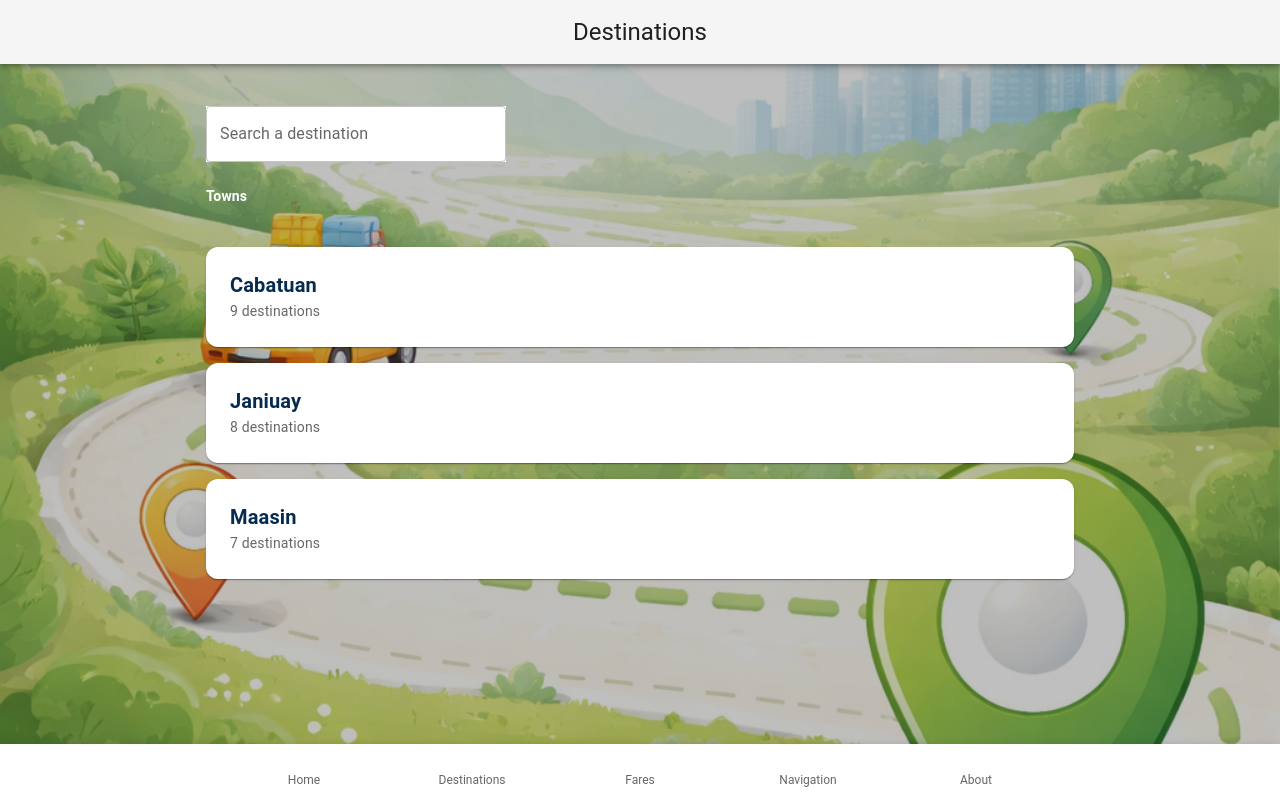
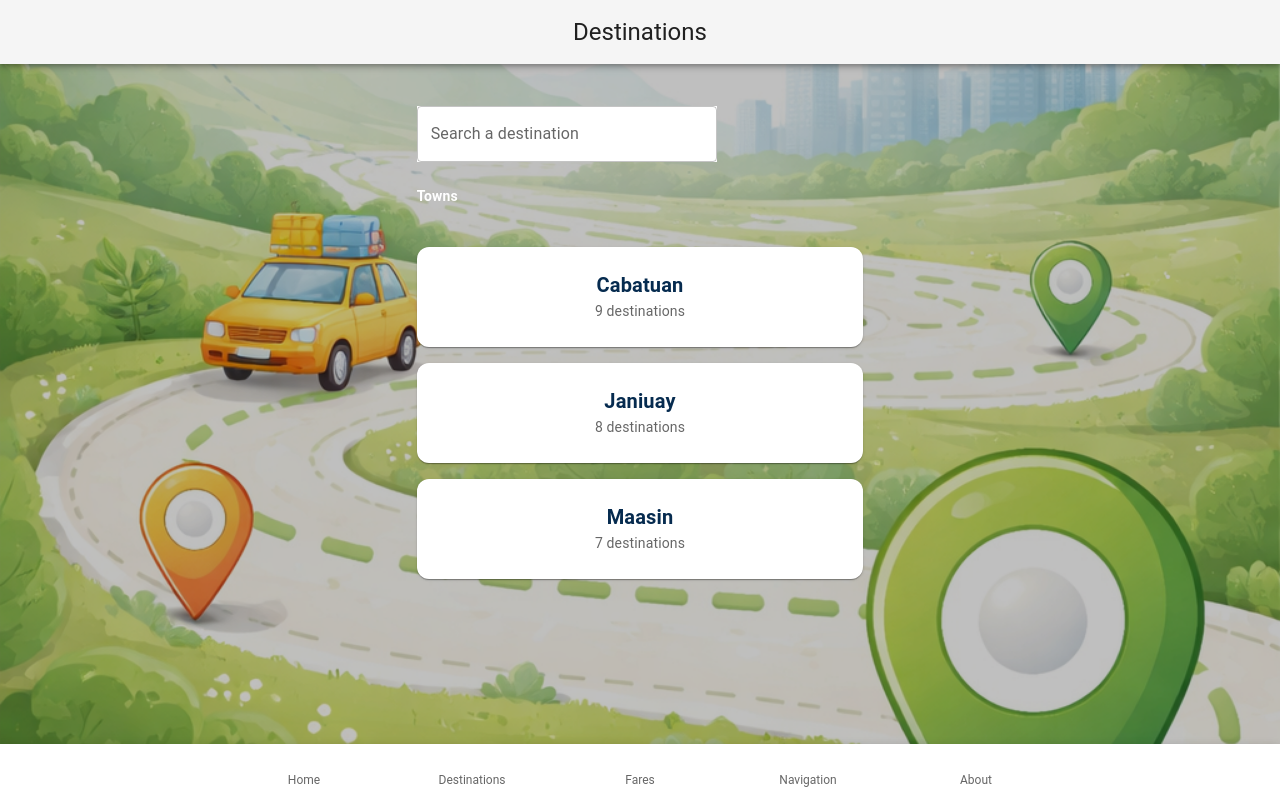
Before and after one commit to by-jenneigh/tara, a Next.js app: page /destinations in a window 1280 px wide. Built offline with nearby package versions, Linux system fonts and the light colour scheme; some icons are missing.

Commit message:
Widen category card

```diff
--- a/app/components/common/category-card.tsx
+++ b/app/components/common/category-card.tsx
@@ -9,6 +9,7 @@ type CategoryCardProps = {
   icon?: ReactNode;
   content?: string;
   onCardClick?: () => void;
+  textAlign: string;
 };
 
 export default function CategoryCard({
@@ -16,6 +17,7 @@ export default function CategoryCard({
   icon,
   content,
   onCardClick,
+  textAlign,
 }: CategoryCardProps) {
   return (
     <Card
@@ -68,7 +70,7 @@ export default function CategoryCard({
             sx={{
               minWidth: 0,
               flex: 1,
-              textAlign: "left",
+              textAlign: textAlign,
             }}
           >
             <Typography
--- a/app/destinations/page.tsx
+++ b/app/destinations/page.tsx
@@ -320,7 +320,7 @@ export default function Destinations() {
     >
       <Stack
         sx={{
-          width: "100%",
+          // width: "100%",
           maxWidth: 900,
         }}
       >
@@ -387,6 +387,7 @@ export default function Destinations() {
                         townCount === 1 ? "destination" : "destinations"
                       }`}
                       onCardClick={() => handleTownClick(town)}
+                      textAlign="center"
                     />
                   </Grid>
                 );
@@ -427,6 +428,7 @@ export default function Destinations() {
                       }`}
                       icon={<CategoryIcon size={28} strokeWidth={2} />}
                       onCardClick={() => handleCategoryClick(type)}
+                      textAlign="left"
                     />
                   </Grid>
                 );
```
